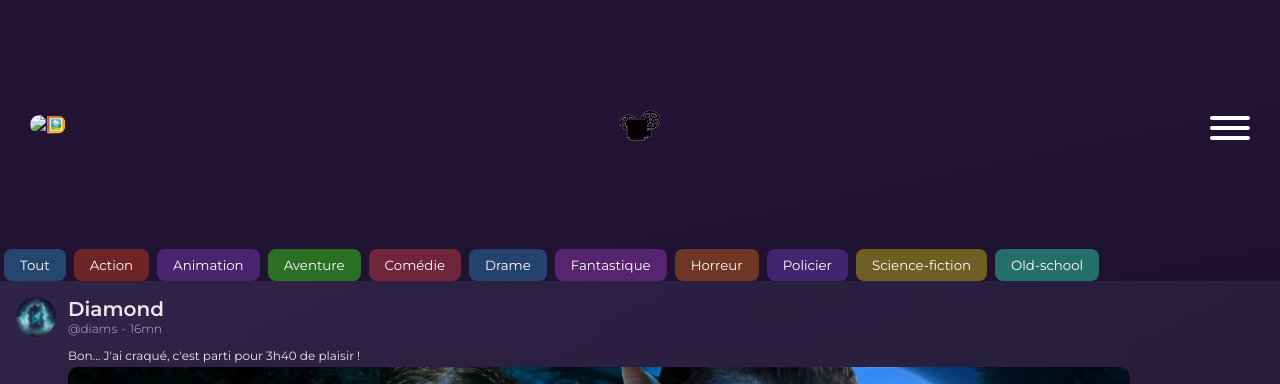
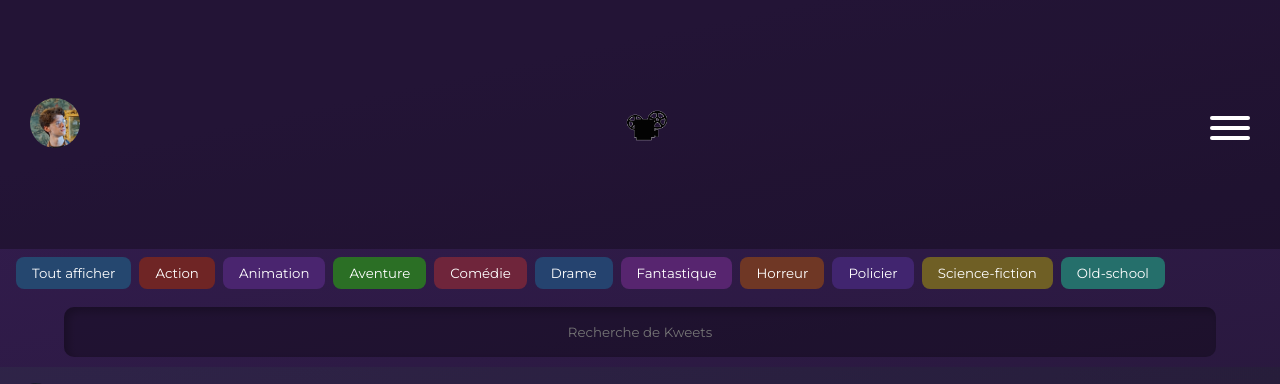
Before and after one commit to loucabaigneres/Axe-Project, a PHP site: page / in a window 1280 px wide. Shown: the top 384 px of the page. Run offline with PHP 8.4, Linux system fonts and the light colour scheme; data that the repository does not hold is empty; some libraries are stand-ins or nearby versions; some web fonts are replaced.

Commit message:
💄 Improve Home Page UI

```diff
--- a/css/components/inputs/input-submit.css
+++ b/css/components/inputs/input-submit.css
@@ -3,6 +3,8 @@
     justify-content: center;
     align-items: center;
     padding: 8px 16px;
+
+    max-height: 40px;
 
     color: var(--white);
     border-radius: 8px;
--- a/css/components/inputs/input-textarea.css
+++ b/css/components/inputs/input-textarea.css
@@ -1,3 +1,23 @@
+.form_recherche {
+    display: flex;
+    justify-content: center;
+    align-items: center;
+}
+
+input[type="text"] {
+    width: 90vw;
+    height: 50px;
+    padding: 10px;
+    margin: 10px;
+    text-align: center;
+    background-color: var(--background-dark);
+    box-shadow: inset 4px 4px 8px rgba(0, 0, 0, 0.25);
+    color: var(--text-white);
+    border: none;
+    outline: none;
+    border-radius: 10px;
+}
+
 textarea {
     background: var(--background-menu);
     width: 280px;
--- a/css/components/modal.css
+++ b/css/components/modal.css
@@ -12,6 +12,7 @@
     box-shadow: 0px 5px 10px 5px rgba(0, 0, 0, 0.25);
     transition: 0.5s;
     cursor: pointer;
+    z-index: 10;
 }
 
 #button-modal:hover {
--- a/css/components/publication.css
+++ b/css/components/publication.css
@@ -1,11 +1,13 @@
 .accueil {
+    width: 100vw;
     height: 87.5vh;
     overflow-y: scroll;
+    overflow-x: hidden;
 }
 
 .publication {
     background: var(--background-publication) !important;
-    width: 100vw;
+    width: 100%;
     display: flex;
     flex-direction: column;
     align-items: center;
--- a/css/components/tags.css
+++ b/css/components/tags.css
@@ -4,9 +4,8 @@
     flex-direction: row;
     align-items: center;
     gap: 8px;
-    padding: 0 4px;
+    padding: 8px 16px;
     overflow-x: scroll;
-    background-color: var(--background-dark);
 }
 
 .tag-0 {
--- a/index.template.php
+++ b/index.template.php
@@ -37,7 +37,7 @@
             <a href="./profile.html">
                 <img
                     class="header-pp"
-                    src="<?= $user_pic ?>"
+                    src="./images/pp/PP_Louca.jpg"
                     alt="🖼️"
                 />
             </a>
--- a/php/post/posts.template.php
+++ b/php/post/posts.template.php
@@ -1,6 +1,6 @@
 <section class="accueil">
     <div class="tags">
-        <button class="tag tag-0">Tout</button>
+        <button class="tag tag-0">Tout afficher</button>
         <button class="tag tag-1">Action</button>
         <button class="tag tag-2">Animation</button>
         <button class="tag tag-3">Aventure</button>
@@ -12,6 +12,24 @@
         <button class="tag tag-9">Science-fiction</button>
         <button class="tag tag-10">Old-school</button>
     </div>
+    <form class="form_recherche" action="" method="get">
+        <input class="recherche" placeholder="Recherche de Kweets" type="text" name="recherche" id="recherche">
+    </form>
+    <?php
+    foreach ($posts as $post) {
+        echo "<p>" . $post["post_content"] . "</p>";
+        // echo "<img" . $post["post_pic"] . "/>";
+        echo date("d/m/Y", strtotime($post['post_date'])) .
+            " à " . date("H:i", strtotime($post['post_date']));
+    ?>
+    <form action="./index.php" method="POST">
+        <input type="hidden" name="form" value="formulaire_suppression_post">
+        <input type="hidden" name="post_id" value="<?= $post['post_id'] ?>">
+        <input type="submit" value="Supprimer">
+    </form>
+    <?php
+    }
+    ?>
     <div class="all-publications">
         <div class="publication tag-9">
             <div class="div-publication">
@@ -80,19 +98,4 @@
             <div class="transition"></div>
         </div>
     </div>
-    <?php
-    foreach ($posts as $post) {
-        echo "<p>" . $post["post_content"] . "</p>";
-        // echo "<img" . $post["post_pic"] . "/>";
-        echo date("d/m/Y", strtotime($post['post_date'])) .
-            " à " . date("H:i", strtotime($post['post_date']));
-    ?>
-    <form action="./index.php" method="POST">
-        <input type="hidden" name="form" value="formulaire_suppression_post">
-        <input type="hidden" name="post_id" value="<?= $post['post_id'] ?>">
-        <input type="submit" value="Supprimer">
-    </form>
-    <?php
-    }
-    ?>
 </section>
```
